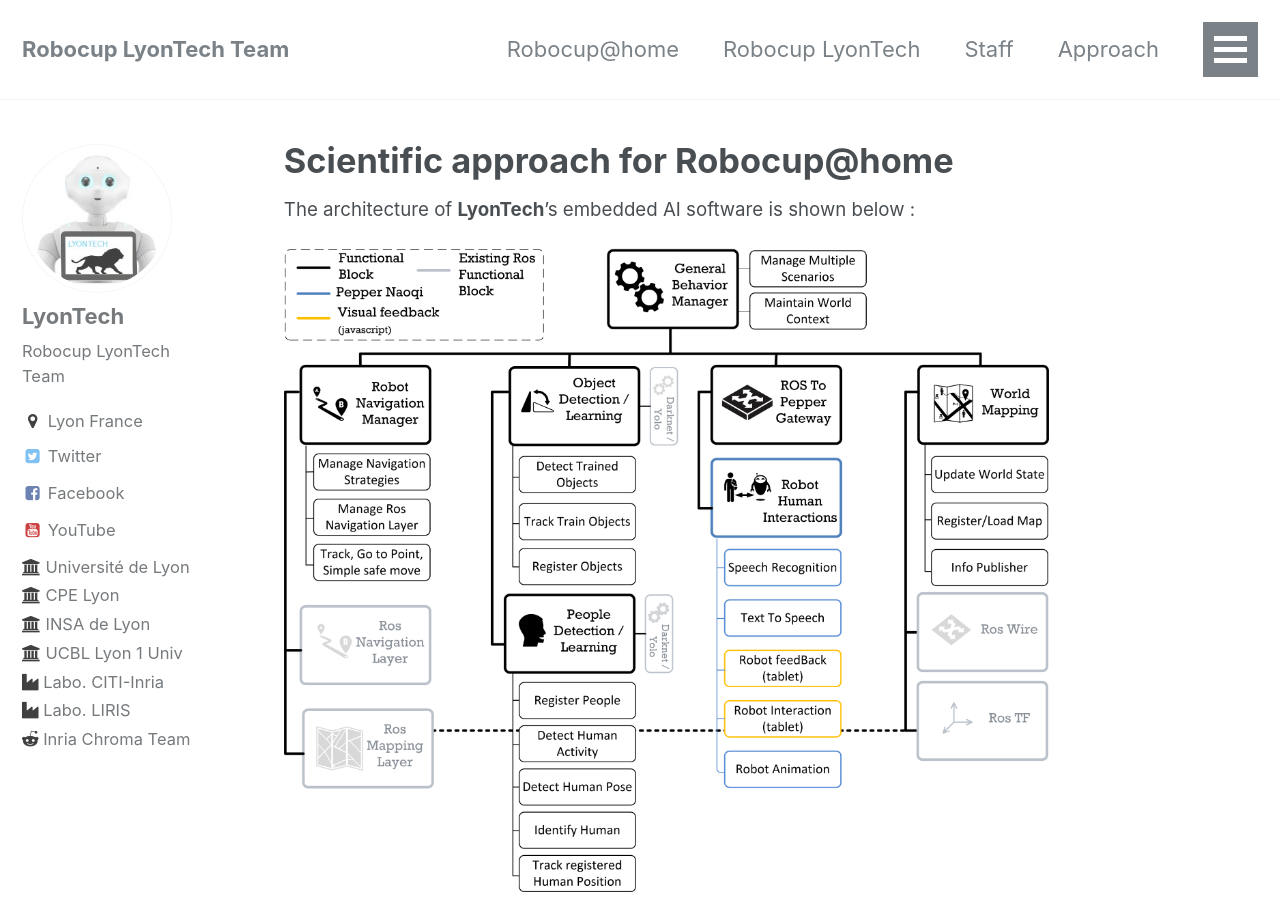
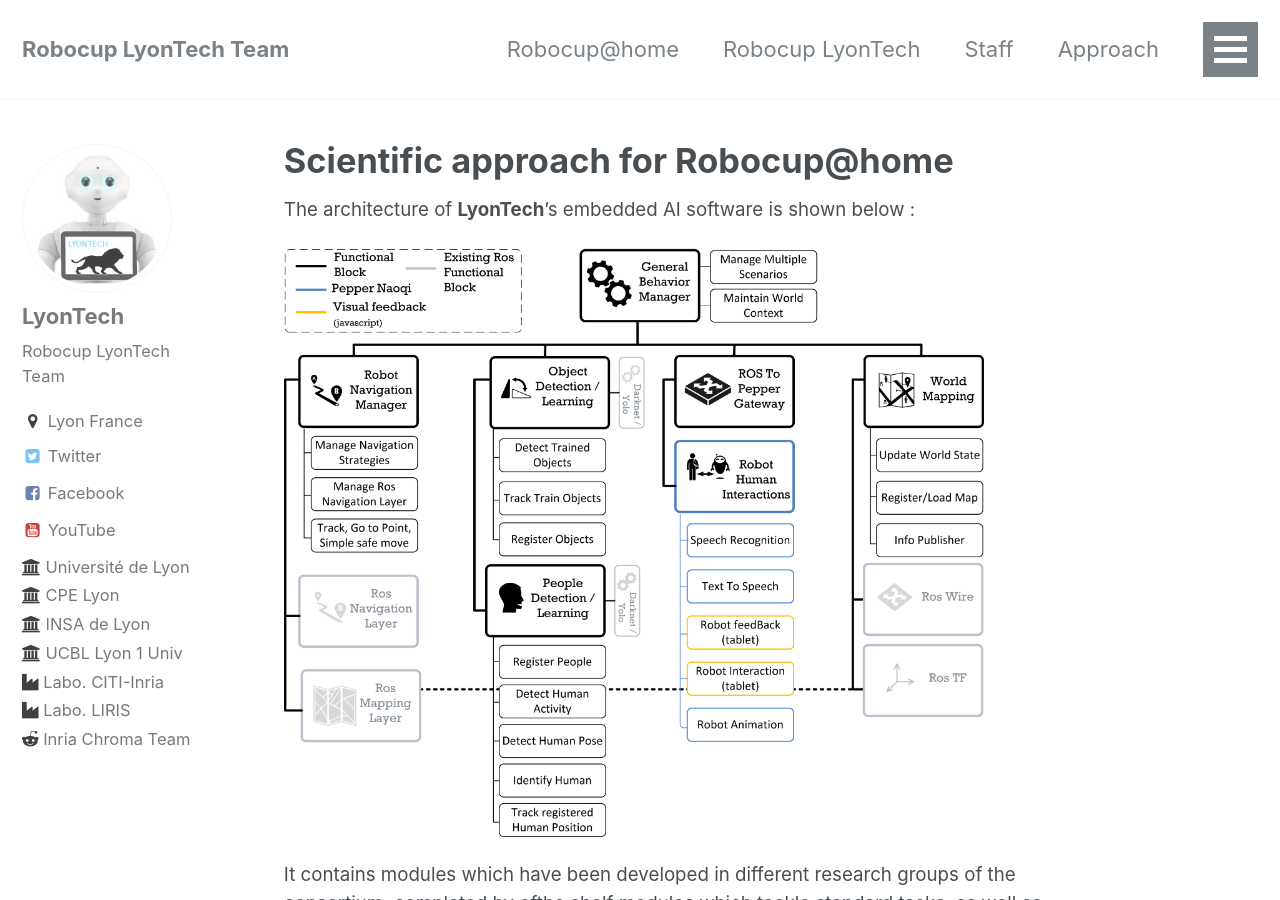
Before and after one commit to Robocup-Lyontech/Robocup-Lyontech.github.io, a Jekyll site: the page built from _pages/approach.md, in a window 1280 px wide and 900 px high. Built offline with Jekyll 4.4.1, drawn with Linux system fonts in a browser that asks for light colours.

Commit message:
Update approach.md

```diff
--- a/_pages/approach.md
+++ b/_pages/approach.md
@@ -6,7 +6,7 @@
 
 The architecture of **LyonTech**'s embedded AI software is shown below :
 
-<img src="/assets/images/archi.png" width="800" ALIGN="middle" >
+<img src="/assets/images/archi.png" width="700" ALIGN="middle" >
 
 It contains modules which have been developed in different research groups of the consortium, completed by ofthe shelf modules which tackle standard tasks, as well as engineering bricks interconnecting these modules. All of this come on the top of the ["previous team" developments](http://cpe-dev.fr/robotcup/).
 **The scientic expertise of the consortium** is broad and targets the needs of the competition:
```
